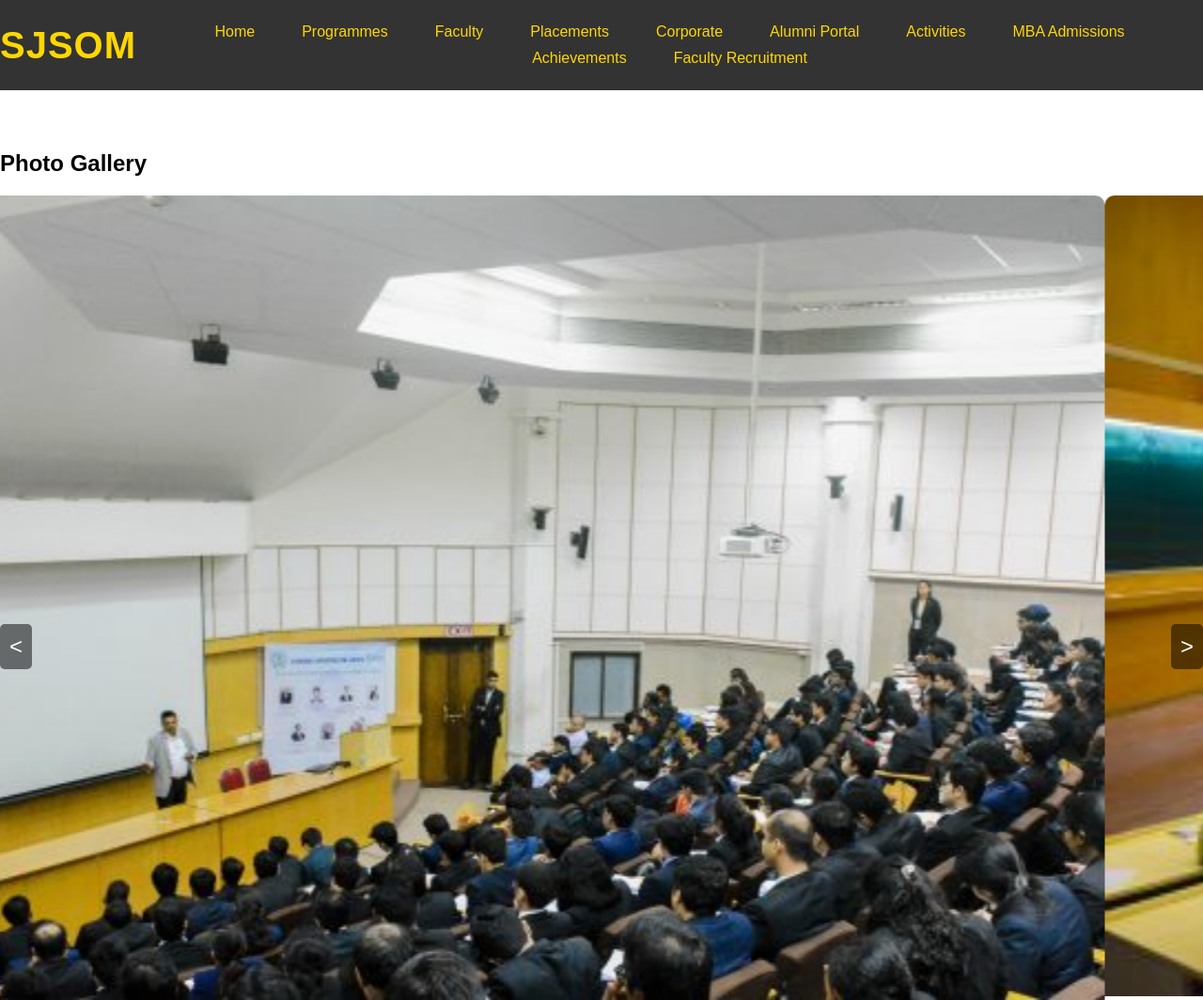
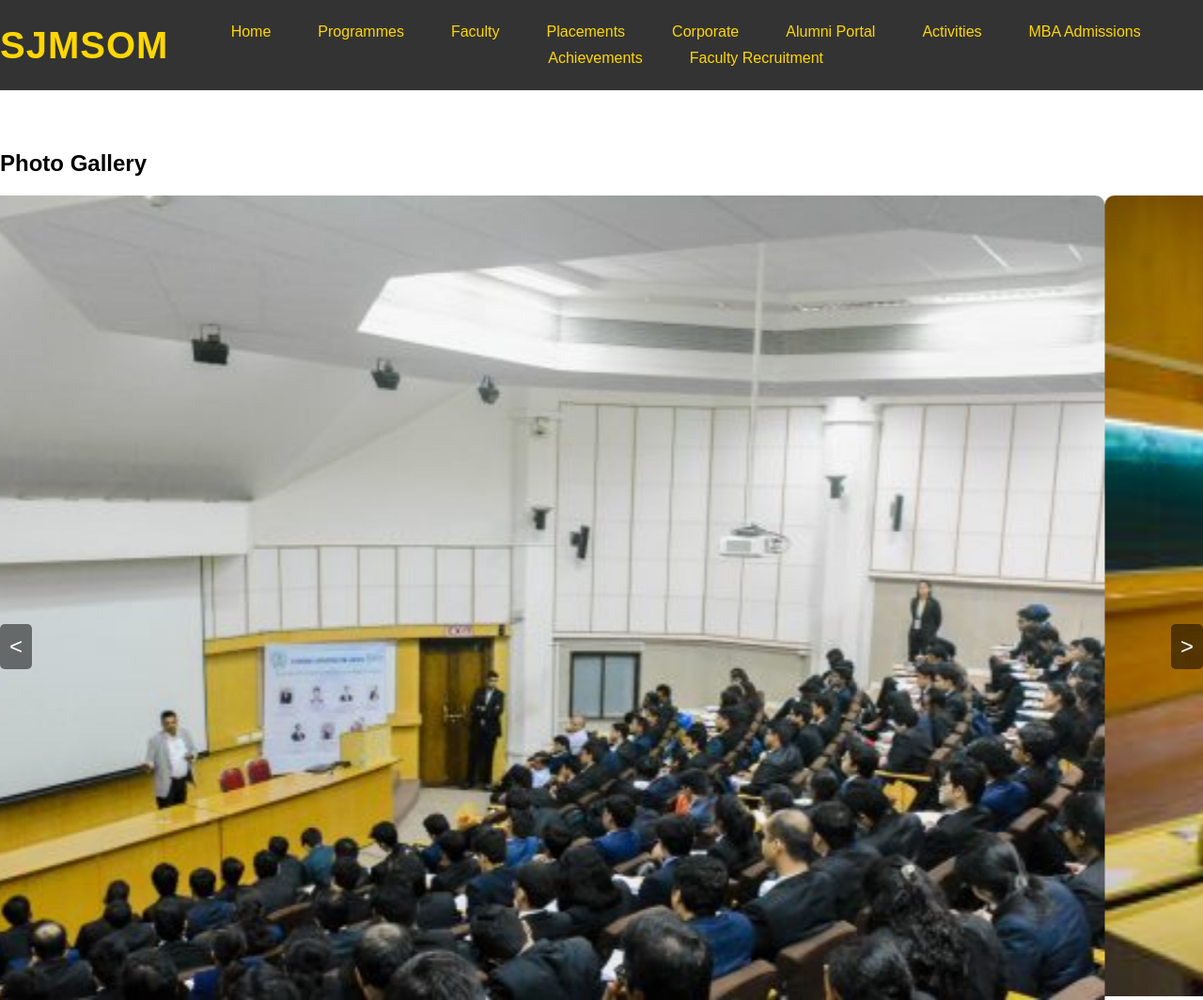
Before and after one commit to NikhilAgrawal1014/sjmsom, a plain HTML site: page index.html in a window 1280 px wide. Shown: the top 1064 px of the page at 94% size. Drawn offline with Linux system fonts and the light colour scheme.

Commit message:
Update index.html

```diff
--- a/index.html
+++ b/index.html
@@ -9,7 +9,7 @@
 <body>
     <header>
         <div class="container">
-            <h1>SJSOM</h1>
+            <h1>SJMSOM</h1>
             <nav>
                 <ul class="nav-row" id="nav-menu">
                     <li><a href="#home">Home</a></li>
```
